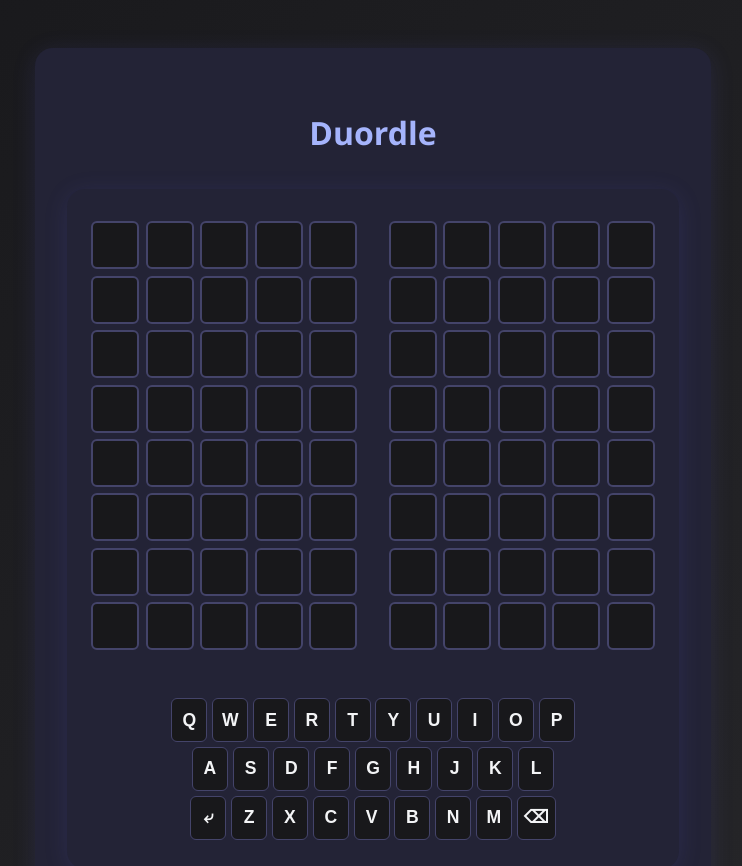
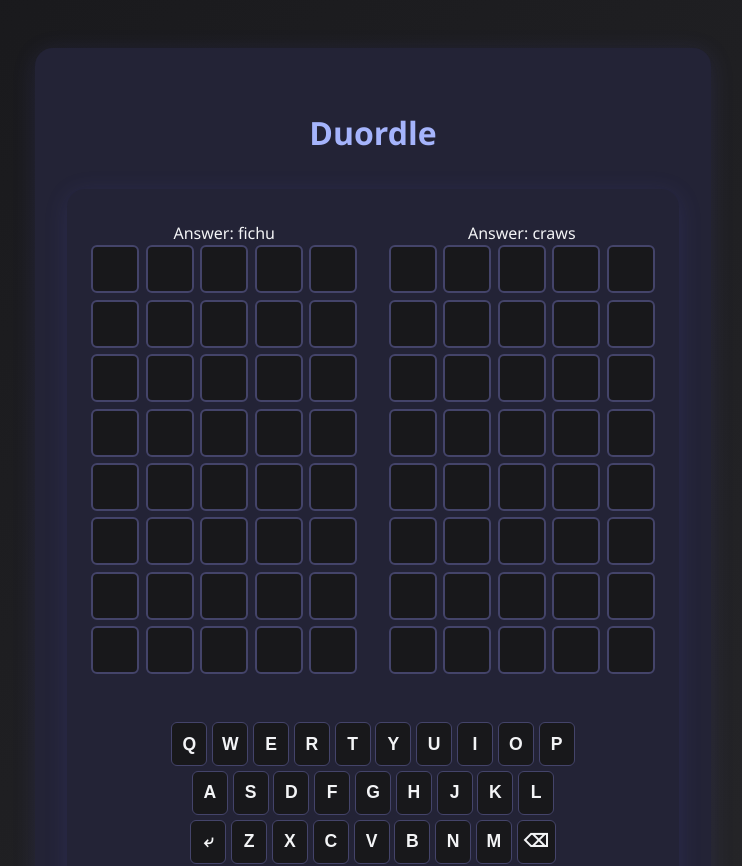
Before and after one commit to gubespam/xiao-mantou-games, a React (Vite) app: page /xiao-mantou-games/duordle in a window 1280 px wide. Shown: the top 866 px of the page, without its empty margins (267-1009 px from the left). Built offline with nearby package versions, Linux system fonts and the light colour scheme.

Commit message:
make debugging flag

```diff
--- a/src/WordleBoard.jsx
+++ b/src/WordleBoard.jsx
@@ -3,6 +3,9 @@
 
 const WORD_LENGTH = 5;
 const MAX_GUESSES = 8;
+
+ // Set to true to show answers and allow non-words for debugging
+const DEBUG = true && window.location.hostname === "localhost";
 
 function getRandomWord() {
   return WORD_LIST[Math.floor(Math.random() * WORD_LIST.length)].toLowerCase();
@@ -76,7 +79,7 @@
         setCurrent((c) => c.slice(0, -1));
       } else if (key === "Enter") {
         if (current.length !== WORD_LENGTH) return;
-        if (!WORD_LIST.includes(current)) {
+        if (!DEBUG && !WORD_LIST.includes(current)) {
           alert("Not in word list");
           return;
         }
@@ -121,7 +124,7 @@
 
   return (
     <div className="wordle-board-container">
-      {/* <div>{answer}</div> */}
+      {DEBUG && <div className="wordle-debug">Answer: {answer}</div>}
       <div className="wordle-board">
         {
           seq(MAX_GUESSES).map((i) => {
```
